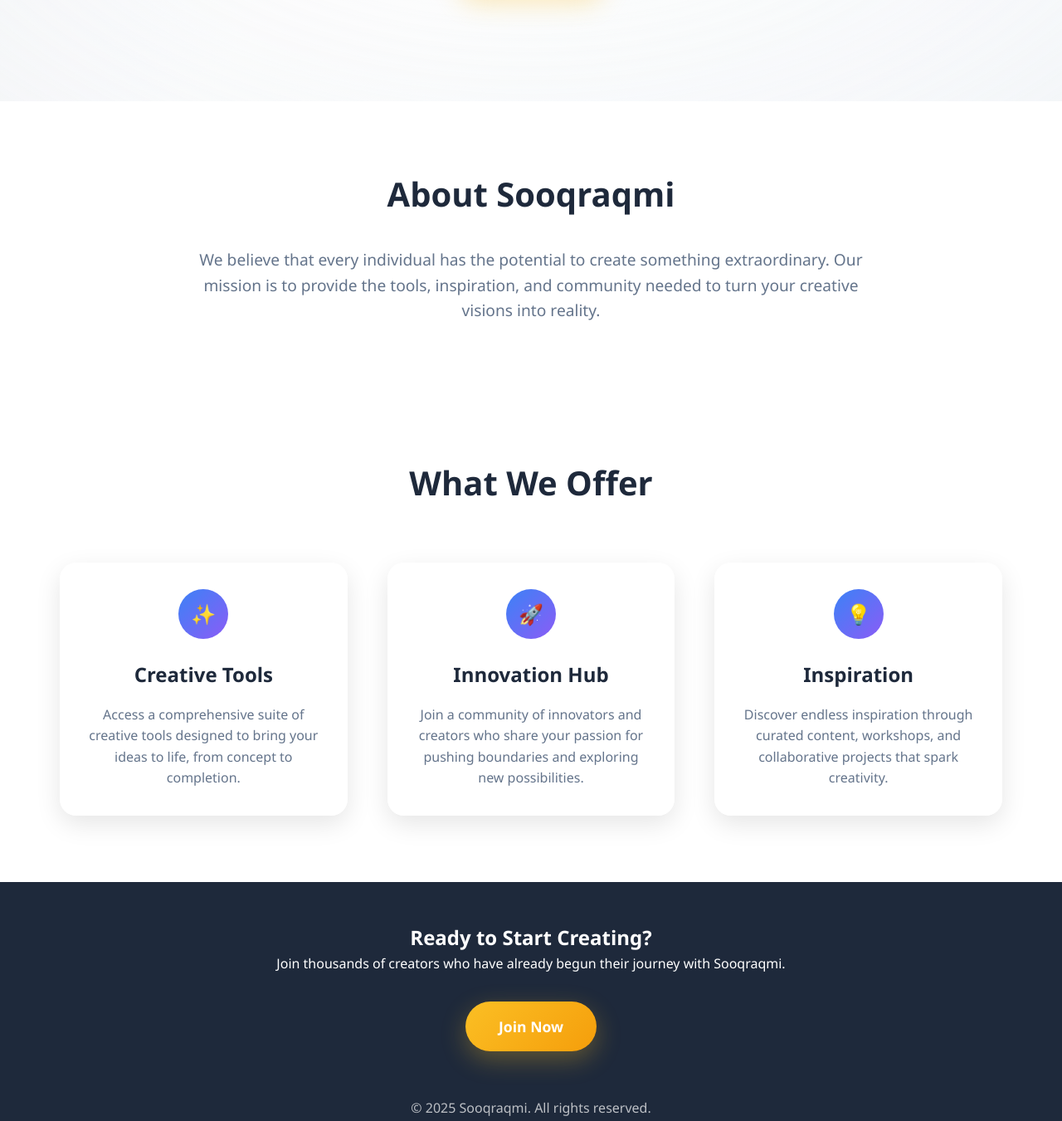
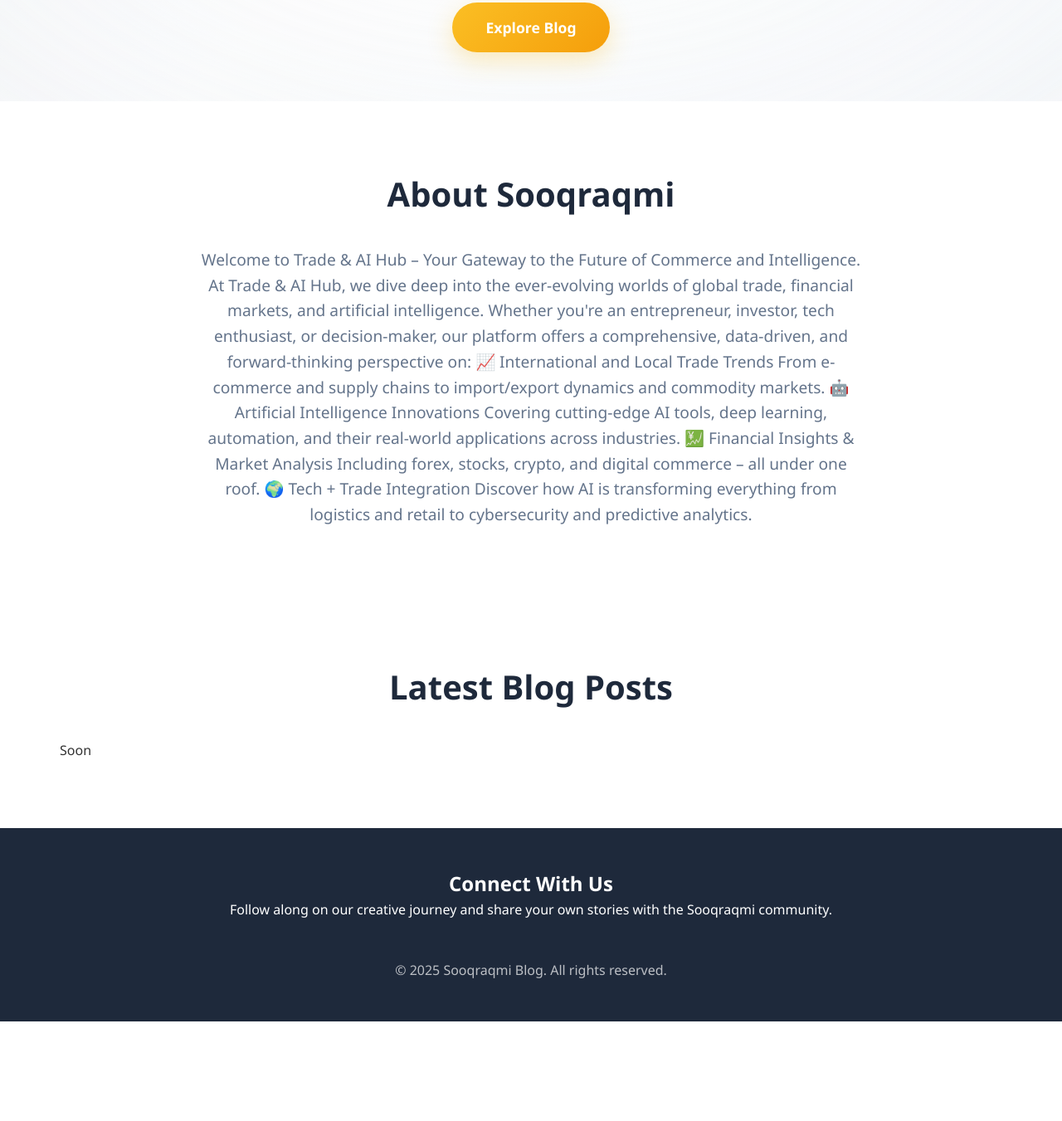
Before and after one commit to sooqraqmi/sooqraqmi, a plain HTML site: page index.html in a window 1280 px wide. Shown: the part 678-2029 px from the top of the page at 83% size. After the commit the page ends 1909 px from the top, so only its background shows below. Drawn offline with Linux system fonts and the light colour scheme.

Commit message:
Update index.html

```diff
--- a/index.html
+++ b/index.html
@@ -3,7 +3,7 @@
 <head>
     <meta charset="UTF-8">
     <meta name="viewport" content="width=device-width, initial-scale=1.0">
-    <title>Sooqraqmi - Create Anything</title>
+    <title>Sooqraqmi - Trade & AI Hub</title>
     <style>
         * {
             margin: 0;
@@ -276,7 +276,7 @@
             <a href="#" class="logo">Sooqraqmi</a>
             <ul class="nav-links">
                 <li><a href="#about">About</a></li>
-                <li><a href="#features">Features</a></li>
+                <li><a href="#blog">Blog</a></li>
                 <li><a href="#contact">Contact</a></li>
             </ul>
         </div>
@@ -284,45 +284,46 @@
 
     <section class="hero">
         <div class="hero-content">
-            <h1>Create <span class="highlight">anything</span></h1>
-            <p>Navigating life's intricate fabric, choices unfold paths to the extraordinary, demanding creativity, curiosity, and courage for a truly fulfilling journey.</p>
-            <a href="#features" class="cta-button">Get Started</a>
+            <h1>Trade & AI  <span class="highlight">Hub/span></h1>
+            <p>We blend real-world experience, expert insights, and smart technology to keep you ahead of the curve. Backed by reputable sources, analytics tools, and the latest industry updates, our content is built to educate, inspire, and empower the next generation of digital traders, innovators, and thinkers.
+
+Join us as we explore the intersection of commerce and code — and shape the future of intelligent trade.</p>
+            <a href="#blog" class="cta-button">Explore Blog</a>
         </div>
     </section>
 
     <section class="section" id="about">
         <h2>About Sooqraqmi</h2>
         <p style="text-align: center; font-size: 1.2rem; color: #64748b; max-width: 800px; margin: 0 auto;">
-            We believe that every individual has the potential to create something extraordinary. Our mission is to provide the tools, inspiration, and community needed to turn your creative visions into reality.
+           Welcome to Trade & AI Hub – Your Gateway to the Future of Commerce and Intelligence.
+
+At Trade & AI Hub, we dive deep into the ever-evolving worlds of global trade, financial markets, and artificial intelligence. Whether you're an entrepreneur, investor, tech enthusiast, or decision-maker, our platform offers a comprehensive, data-driven, and forward-thinking perspective on:
+
+📈 International and Local Trade Trends
+From e-commerce and supply chains to import/export dynamics and commodity markets.
+
+🤖 Artificial Intelligence Innovations
+Covering cutting-edge AI tools, deep learning, automation, and their real-world applications across industries.
+
+💹 Financial Insights & Market Analysis
+Including forex, stocks, crypto, and digital commerce – all under one roof.
+
+🌍 Tech + Trade Integration
+Discover how AI is transforming everything from logistics and retail to cybersecurity and predictive analytics.
         </p>
     </section>
 
-    <section class="section" id="features">
-        <h2>What We Offer</h2>
-        <div class="features">
-            <div class="feature">
-                <div class="feature-icon">✨</div>
-                <h3>Creative Tools</h3>
-                <p>Access a comprehensive suite of creative tools designed to bring your ideas to life, from concept to completion.</p>
-            </div>
-            <div class="feature">
-                <div class="feature-icon">🚀</div>
-                <h3>Innovation Hub</h3>
-                <p>Join a community of innovators and creators who share your passion for pushing boundaries and exploring new possibilities.</p>
-            </div>
-            <div class="feature">
-                <div class="feature-icon">💡</div>
-                <h3>Inspiration</h3>
-                <p>Discover endless inspiration through curated content, workshops, and collaborative projects that spark creativity.</p>
+    <section class="section" id="blog">
+        <h2>Latest Blog Posts</h2>
+       Soon
             </div>
         </div>
     </section>
 
     <footer class="footer" id="contact">
-        <h2>Ready to Start Creating?</h2>
-        <p>Join thousands of creators who have already begun their journey with Sooqraqmi.</p>
-        <a href="#" class="cta-button" style="margin-top: 2rem;">Join Now</a>
-        <p style="margin-top: 3rem; opacity: 0.7;">&copy; 2025 Sooqraqmi. All rights reserved.</p>
+        <h2>Connect With Us</h2>
+        <p>Follow along on our creative journey and share your own stories with the Sooqraqmi community.</p>
+        <p style="margin-top: 3rem; opacity: 0.7;">&copy; 2025 Sooqraqmi Blog. All rights reserved.</p>
     </footer>
 
     <script>
```
